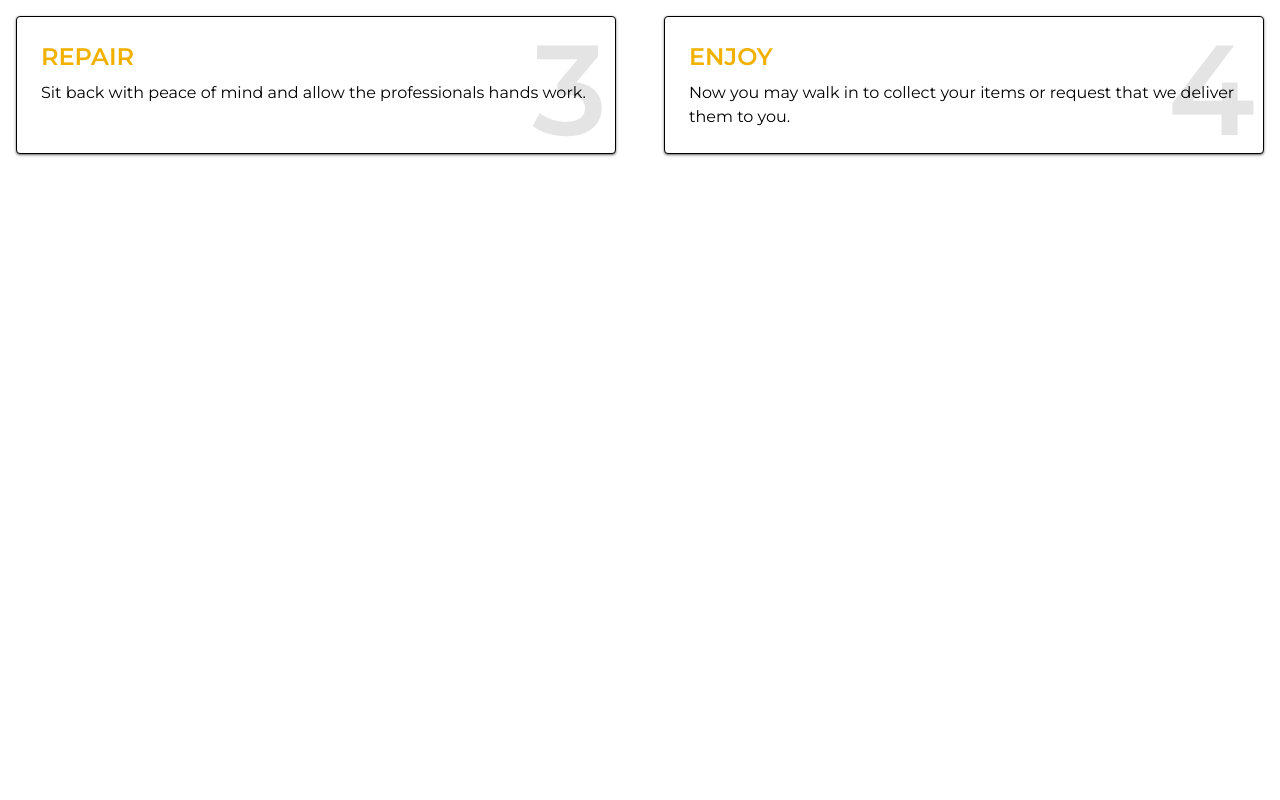
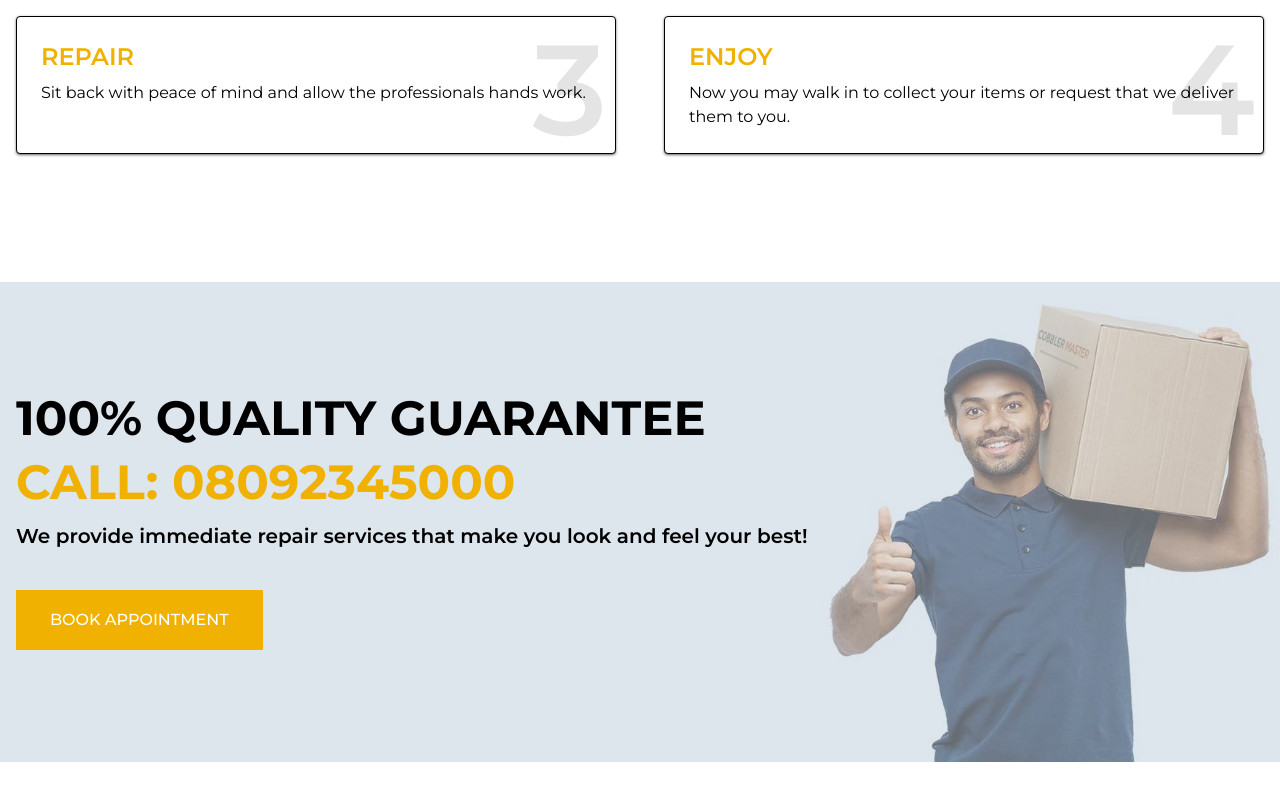
Before and after one commit to buezrico/thegrandcobblers, a Next.js app: page / in a window 1280 px wide. Shown: the part 1942-2742 px from the top of the page. Before the commit the page ends 2109 px from the top, so only its background shows below. Built offline with nearby package versions, Linux system fonts and the light colour scheme.

Commit message:
quality section

```diff
--- a/app/page.tsx
+++ b/app/page.tsx
@@ -1,6 +1,7 @@
 import AboutUs from "@/components/AboutUs";
 import Hero from "@/components/Hero";
 import HowWeWork from "@/components/HowWeWork";
+import Quality from "@/components/Quality";
 
 export default function Home() {
   return (
@@ -11,6 +12,8 @@ export default function Home() {
         <AboutUs />
 
         <HowWeWork />
+
+        <Quality />
       </main>
     </div>
   );
--- a/components/HowWeWork.tsx
+++ b/components/HowWeWork.tsx
@@ -2,7 +2,7 @@ import React from "react";
 
 const HowWeWork = () => {
   return (
-    <section className="container mx-auto px-4 pt-20 lg:pt-32">
+    <section className="container mx-auto px-4 mt-20 lg:mt-32">
       <div className="">
         <h3 className="text-3xl md:text-5xl font-semibold">
           HOW WE <span className="bg-yellow-500/80 px-2">WORK</span>
--- a/components/Navbar.tsx
+++ b/components/Navbar.tsx
@@ -9,8 +9,8 @@ const Navbar = () => {
   return (
     <nav className="fixed top-0 left-0 w-full z-50 shadow-md shadow-black/75 p-4 bg-white/80 backdrop-blur-sm">
       <div className="container mx-auto flex justify-between items-center">
-        <Link href="/" className="font-semibold text-lg hover:text-yellow-600">
-          THE GRAND COBBLER
+        <Link href="/" className="font-semibold text-lg hover:opacity-70">
+          THE <span className="text-yellow-600">GRAND</span> COBBLER
         </Link>
 
         <ul className="space-x-4 hidden md:flex">
--- /dev/null
+++ b/components/Quality.tsx
@@ -0,0 +1,30 @@
+import React from "react";
+
+const Quality = () => {
+  return (
+    <section className="bg-[#F1F5F9] my-20 lg:my-32 h-[60vh]">
+      <div className="h-full bg-[url('/images/delivery.jpg')] bg-contain bg-right-bottom bg-no-repeat">
+        <div className="bg-slate-300/50 h-full w-full">
+          <div className="container mx-auto px-4 py-8 h-full w-full flex flex-col gap-4 justify-center ">
+            <h1 className="font-extrabold text-3xl md:text-5xl">
+              100% QUALITY GUARANTEE
+            </h1>
+            <h1 className="font-bold text-3xl md:text-5xl text-yellow-500">
+              CALL: 08092345000
+            </h1>
+            <p className="text-lg md:text-xl mb-6 font-semibold text-justify ">
+              We provide immediate repair services that make you look and feel
+              your best!
+            </p>
+
+            <button className="bg-yellow-500 text-white px-8 py-4 font-medium hover:bg-transparent border-2 border-yellow-500 hover:text-yellow-500 w-fit">
+              BOOK APPOINTMENT
+            </button>
+          </div>
+        </div>
+      </div>
+    </section>
+  );
+};
+
+export default Quality;
```
Also changed, not shown: public/images/delivery.jpg (added).
